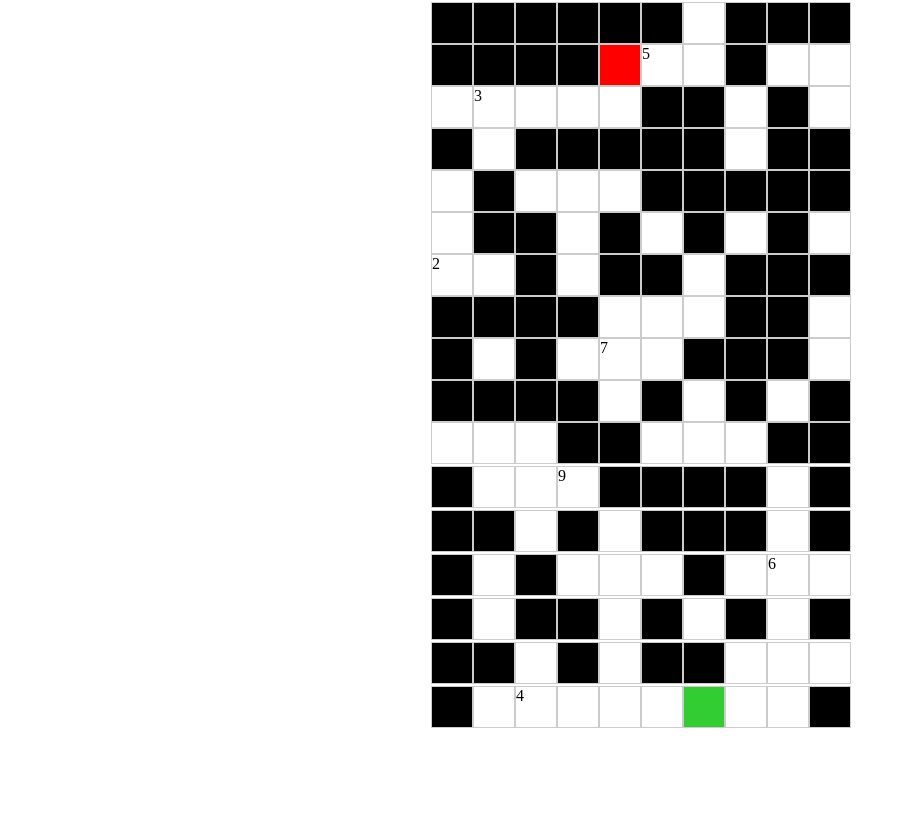
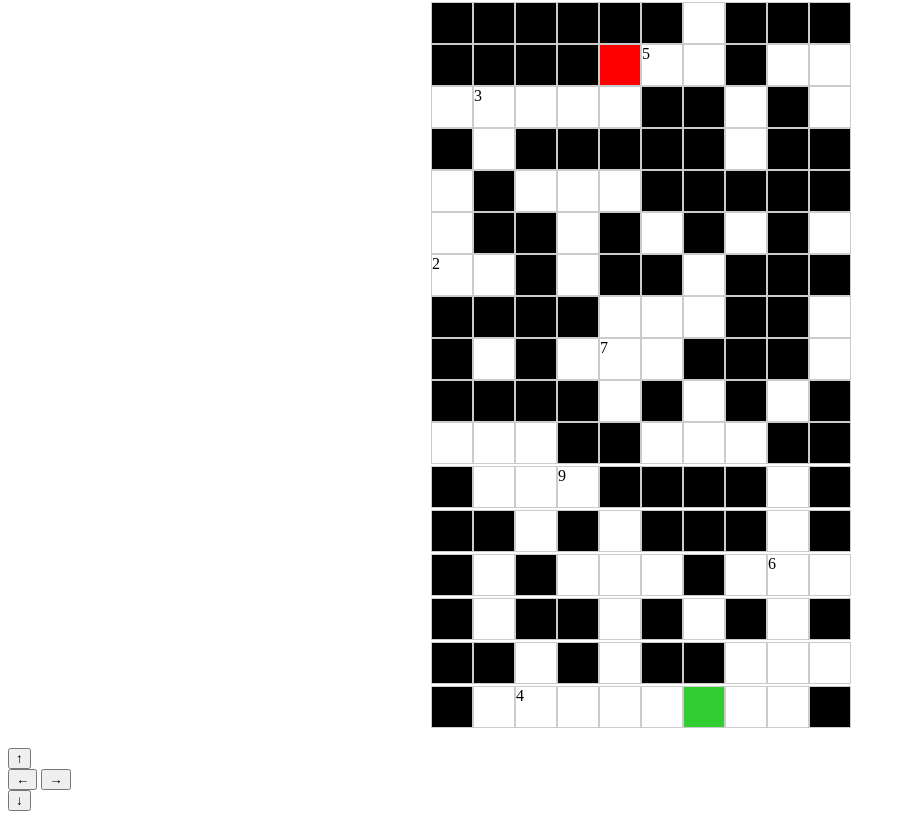
Before and after one commit to insha-py/maze_mystery_room, a plain HTML site: page index.html in a window 1280 px wide. Shown: the part 78-897 px from the top of the page, without its empty margins (0-906 px from the left). Before the commit the page ends 826 px from the top, so only its background shows below. Drawn offline with Linux system fonts and the light colour scheme.

Commit message:
Update index.html

```diff
--- a/index.html
+++ b/index.html
@@ -7,7 +7,19 @@
 </head>
 <body>
   <h1>Maze Game</h1>
+
   <div id="maze"></div>
+
+  <!-- Touch Controls for Mobile -->
+  <div id="controls">
+    <button onclick="move(0, -1)">↑</button>
+    <div>
+      <button onclick="move(-1, 0)">←</button>
+      <button onclick="move(1, 0)">→</button>
+    </div>
+    <button onclick="move(0, 1)">↓</button>
+  </div>
+
   <script src="script.js"></script>
 </body>
 </html>
```
